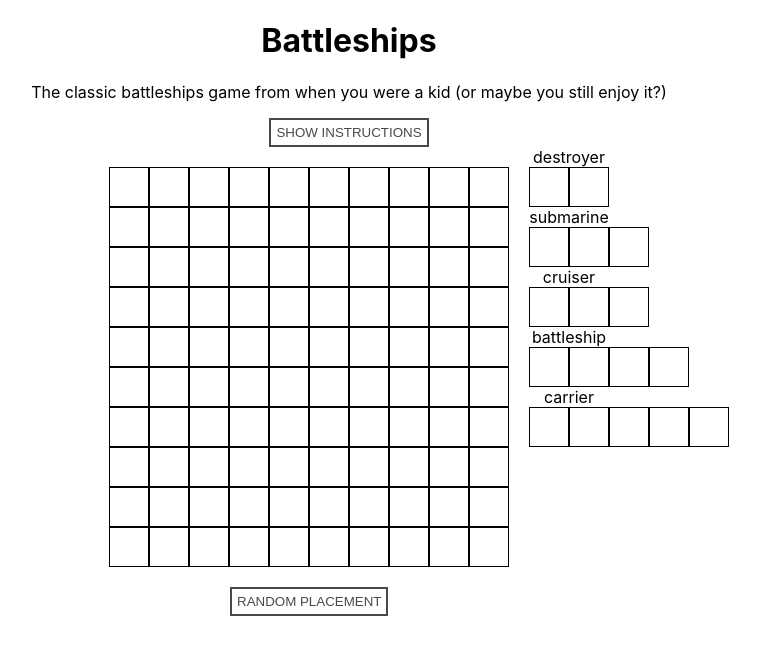
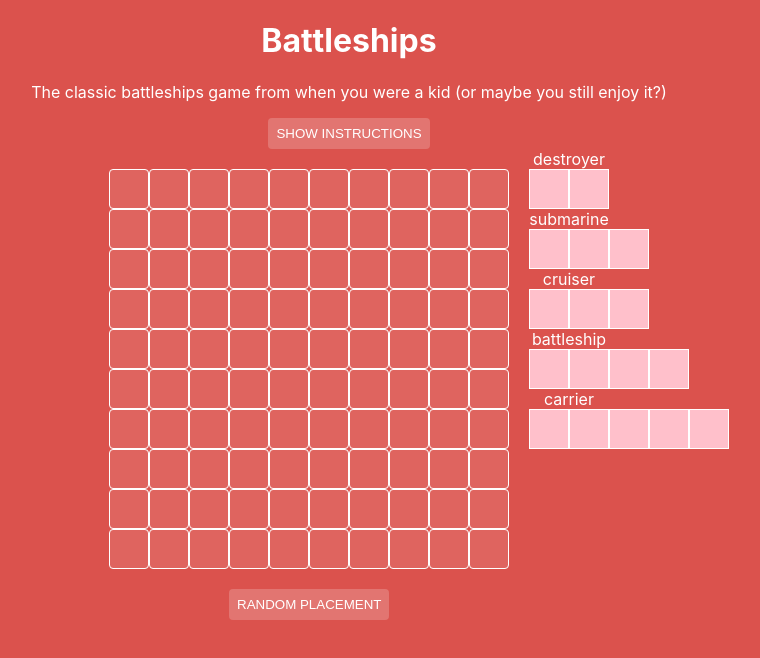
Before and after one commit to digidub/battleship, a React (Create React App) app: page / in a window 1280 px wide. Shown: the top 658 px of the page, without its empty margins (291-1051 px from the left). Built offline with nearby package versions, Linux system fonts and the light colour scheme.

Commit message:
working on styling

```diff
--- a/src/components/Cell.jsx
+++ b/src/components/Cell.jsx
@@ -26,11 +26,12 @@ const handleCellColour = (props) => {
   }
   if (props.hit) return 'grey';
 
-  return 'white';
+  return '#df645f';
 };
 
 const BattleCell = styled.div`
-  border: 1px solid black;
+  border: 1px solid white;
+  border-radius: 4px;
   height: auto;
   background: ${(props) => handleCellColour(props)};
   &:hover {
--- a/src/components/ShipPanel.jsx
+++ b/src/components/ShipPanel.jsx
@@ -39,9 +39,9 @@ const ShipBox = styled.div`
 `;
 
 const ShipCell = styled.div`
-  border: 1px solid black;
+  border: 1px solid white;
   height: auto;
-  background: white;
+  background: pink;
   &:hover {
     cursor: pointer;
   }
--- a/src/components/commonStyling.js
+++ b/src/components/commonStyling.js
@@ -1,18 +1,17 @@
 import styled from 'styled-components';
 
 export const Button = styled.button`
-  color: #494949;
+  color: #fff;
   text-transform: uppercase;
   text-decoration: none;
-  background: #ffffff;
-  padding: 5px;
-  border: 2px solid #494949;
+  background: none rgba(255, 255, 255, 0.2);
+  padding: 8px;
+  border: none;
+  border-radius: 4px;
   display: inline-block;
   transition: all 0.4s ease 0s;
   &:hover {
-    color: #ffffff;
-    background: #f6b93b;
-    border-color: #f6b93b;
+    background: none rgba(255, 255, 255, 0.4);
     transition: all 0.4s ease 0s;
     cursor: pointer;
   }
--- a/src/index.css
+++ b/src/index.css
@@ -1,13 +1,13 @@
 body {
+  background: rgb(219, 82, 77);
+  color: white;
   margin: 0;
-  font-family: -apple-system, BlinkMacSystemFont, 'Segoe UI', 'Roboto', 'Oxygen',
-    'Ubuntu', 'Cantarell', 'Fira Sans', 'Droid Sans', 'Helvetica Neue',
+  font-family: -apple-system, BlinkMacSystemFont, 'Segoe UI', 'Roboto', 'Oxygen', 'Ubuntu', 'Cantarell', 'Fira Sans', 'Droid Sans', 'Helvetica Neue',
     sans-serif;
   -webkit-font-smoothing: antialiased;
   -moz-osx-font-smoothing: grayscale;
 }
 
 code {
-  font-family: source-code-pro, Menlo, Monaco, Consolas, 'Courier New',
-    monospace;
+  font-family: source-code-pro, Menlo, Monaco, Consolas, 'Courier New', monospace;
 }
```
